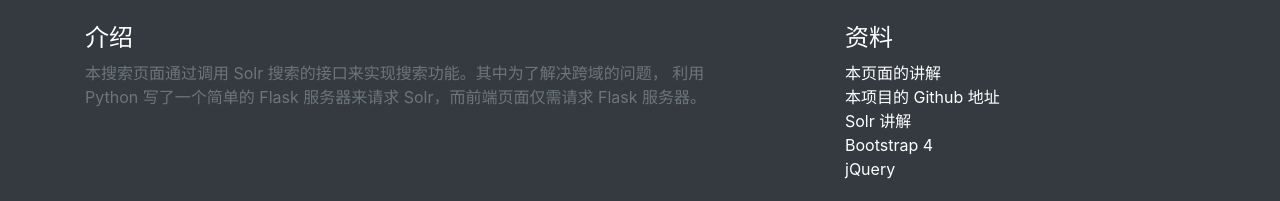
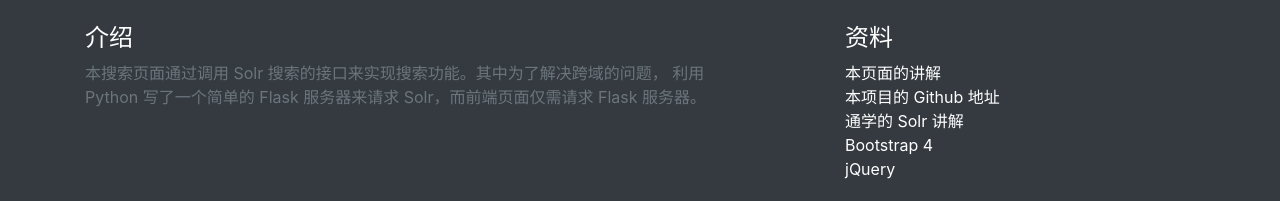
Before and after one commit to RyanLiGod/solr-web, a plain HTML site: page index.html in a window 1280 px wide. Both pictures are taken after a click on the button "Toggle navigation". Shown: the top 201 px of the page. Drawn offline with Linux system fonts and the light colour scheme.

Commit message:
添加通学的Solr讲解博客

```diff
--- a/index.html
+++ b/index.html
@@ -28,7 +28,7 @@
                             <li><a target="_blank" href="https://ryanligod.github.io/2018/11/15/2018-11-15%20%E4%BD%BF%E7%94%A8%20jQuery%20%E5%AE%9E%E7%8E%B0%20Solr%20%E6%90%9C%E7%B4%A2%E7%9A%84%E5%89%8D%E7%AB%AF%E9%A1%B5%E9%9D%A2%E5%B1%95%E7%A4%BA/"
                                     class="text-white">本页面的讲解</a></li>
                             <li><a target="_blank" href="https://github.com/RyanLiGod/Solr-web" class="text-white">本项目的 Github 地址</a></li>
-                            <li><a target="_blank" href="https://callmejiagu.github.io/categories/Solr/" class="text-white">Solr 讲解</a></li>
+                            <li><a target="_blank" href="https://callmejiagu.github.io/categories/Solr/" class="text-white">通学的 Solr 讲解</a></li>
                             <li><a target="_blank" href="https://getbootstrap.com/" class="text-white">Bootstrap 4</a></li>
                             <li><a target="_blank" href="https://jquery.com/" class="text-white">jQuery</a></li>
                         </ul>
```
